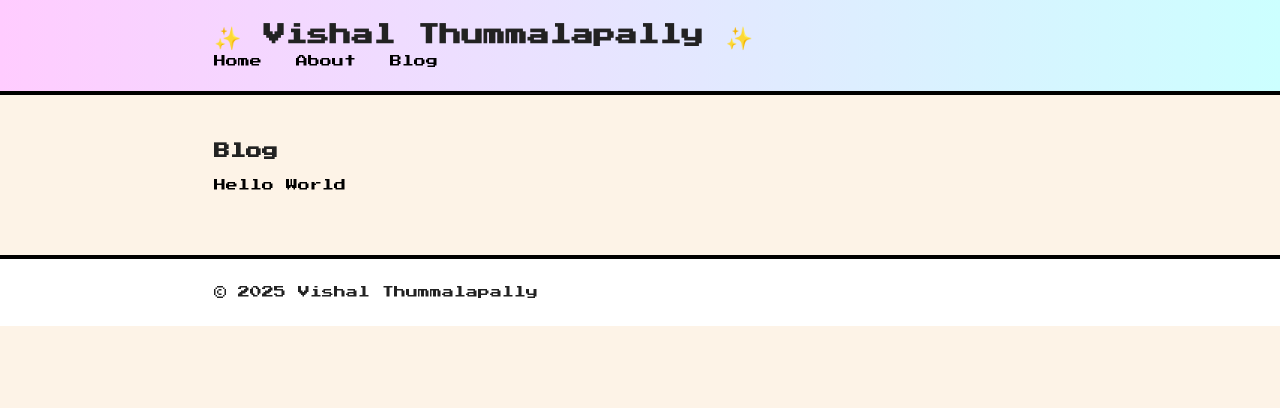
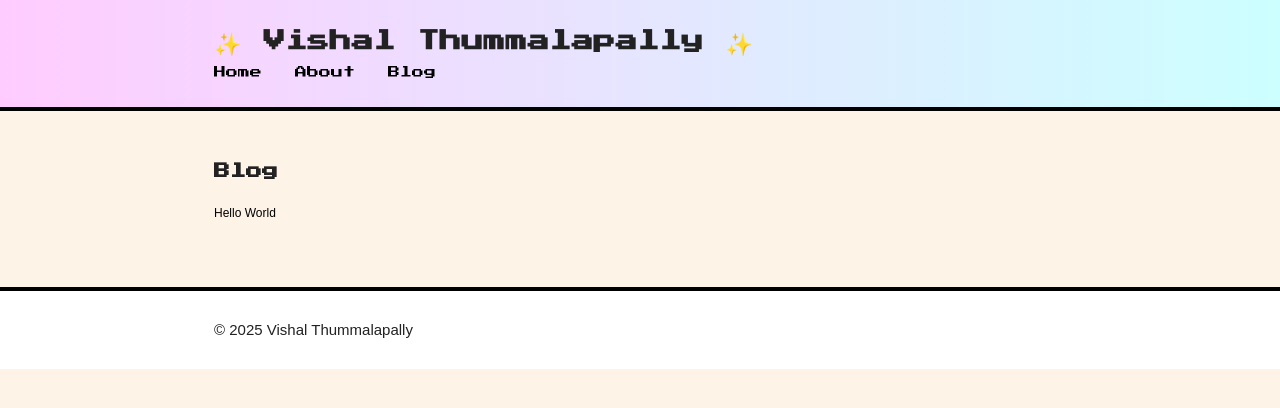
Before and after one commit to vishalthatsme/vishalthatsme.github.io, a Jekyll site: the page built from blog.md, in a window 1280 px wide. Shown: the top 408 px of the page. Built offline with Jekyll 4.4.1, drawn with Linux system fonts in a browser that asks for light colours.

Commit message:
Update style.css

```diff
--- a/assets/css/style.css
+++ b/assets/css/style.css
@@ -59,3 +59,15 @@ footer .container { padding-top: 12px; padding-bottom: 12px; }
 
 .post-meta { font-size: 10px; opacity: 0.8; margin-bottom: 12px; }
 .post-content p { margin: 12px 0; }
+
+/* Retro font only for headings/navigation */
+h1, h2, h3, nav {
+  font-family: 'Press Start 2P', cursive;
+}
+
+/* Body text: clean and readable */
+body, p, li {
+  font-family: Arial, Helvetica, sans-serif;
+  font-size: 15px;
+  line-height: 1.6;
+}
```
